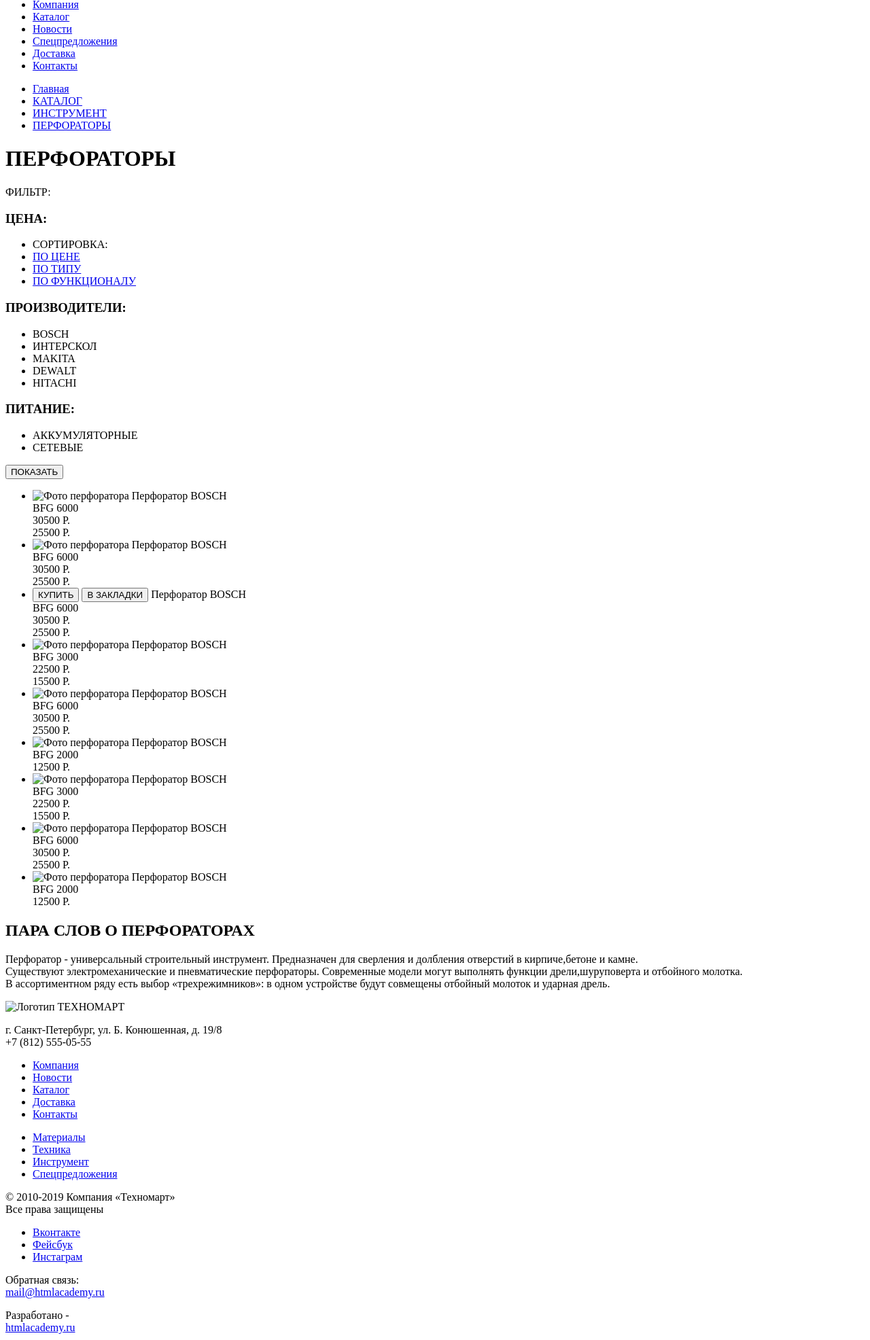
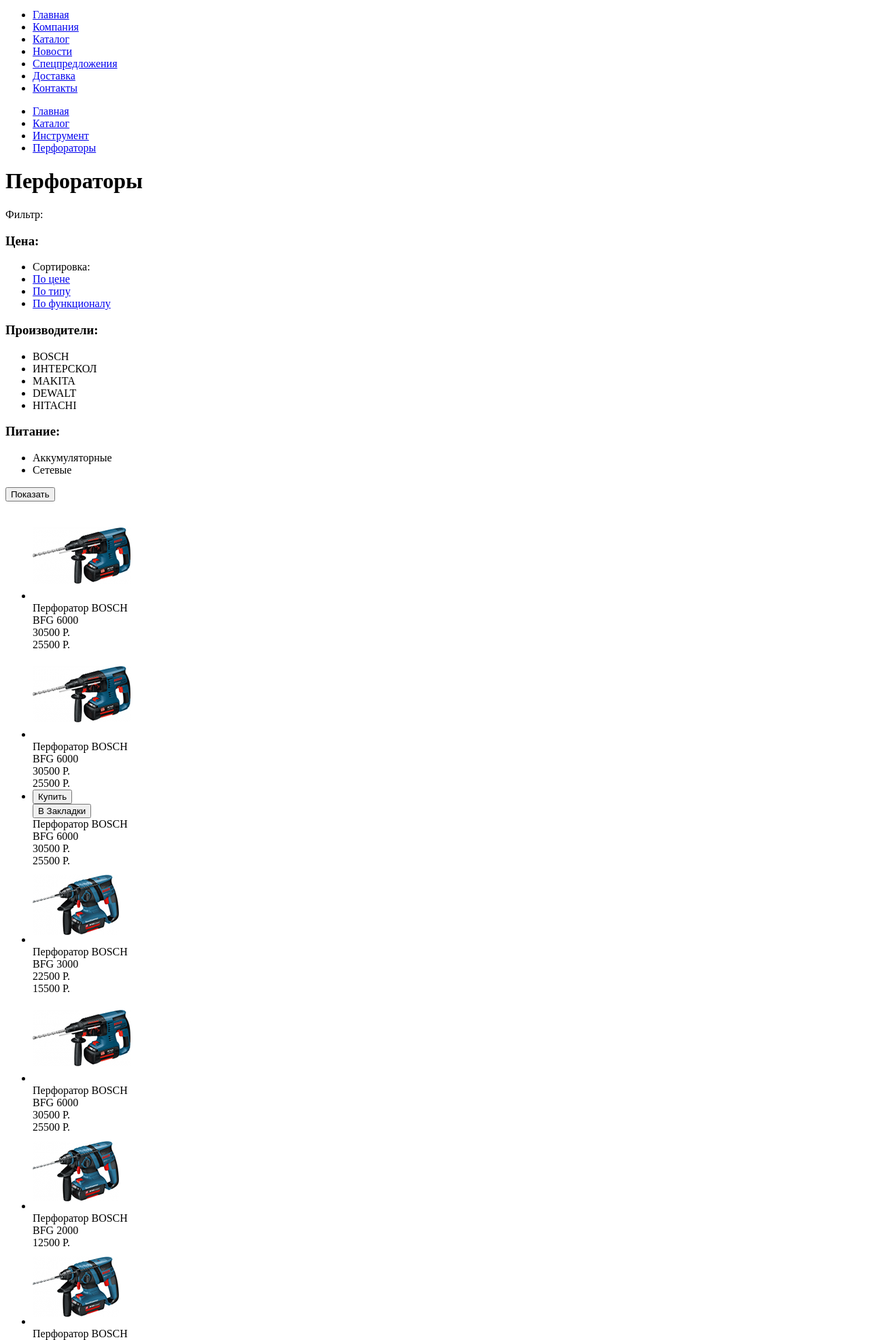
Before and after one commit to IlyaKorn/1352857-technomart-28, a plain HTML site: page catalog.html in a window 1280 px wide. Shown: the part 308-2280 px from the top of the page at 68% size. Drawn offline with Linux system fonts and the light colour scheme.

Commit message:
Выполнил ДЗ по Лекции №3
- скачал основные и декоративные картинки (чекбоксы, иконки и др.)
- добавил картинки в разметку основной и внутренней страниц;
- подогнал размеры к каждой добавленной картинке, исходя из макета.

```diff
--- a/catalog.html
+++ b/catalog.html
@@ -6,7 +6,7 @@
   </head>
   <body>
    <header>
-    <img src="#" alt="Логотип ТЕХНОМАРТ">  <!--Это логотип ТЕХНОМАРТа-->
+    <img src="img/logo.svg" width="220" height="47" alt="Логотип Техномарт" >
     <ul>
      <li>Поиск:</li> <!--Это тэг формы-->
      <li><a href="#">Закладки:</a></li>
@@ -37,28 +37,23 @@
      <nav>
       <ul>
        <li><a href="index.html">Главная</a></li>  <!--здесь будет значок для перехода на главную страницу-->
-       <li><a href="catalog.html">КАТАЛОГ</a></li>
-       <li><a href="#">ИНСТРУМЕНТ</a></li>
-       <li><a href="#">ПЕРФОРАТОРЫ</a></li>
+       <li><a href="catalog.html">Каталог</a></li>
+       <li><a href="#">Инструмент</a></li>
+       <li><a href="#">Перфораторы</a></li>
       </ul>
      </nav>
-     <h1>ПЕРФОРАТОРЫ</h1>
-     <section>
-      <p>ФИЛЬТР:</p>
-      <h3>ЦЕНА:</h3>
+     <h1>Перфораторы</h1>
+     <p>Фильтр:</p>
+     <h3>Цена:</h3>
      <!--здесь будет фильтр товаров-->
-     </section>
-     <section>
      <ul>
-       <li>СОРТИРОВКА:</li>
-       <li><a href="#">ПО ЦЕНЕ</a></li>
-       <li><a href="#">ПО ТИПУ</a></li>
-       <li><a href="#">ПО ФУНКЦИОНАЛУ</a></li>
+      <li>Сортировка:</li>
+      <li><a href="#">По цене</a></li>
+      <li><a href="#">По типу</a></li>
+      <li><a href="#">По функционалу</a></li>
      </ul>
      <!--здесь будет еще галочки и необходимо будет настроить сортировку-->
-     </section>
-     <section>
-      <h3>ПРОИЗВОДИТЕЛИ:</h3>
+     <h3>Производители:</h3>
      <ul>
       <li>BOSCH</li>
       <li>ИНТЕРСКОЛ</li>
@@ -66,102 +61,96 @@
       <li>DEWALT</li>
       <li>HITACHI</li>
      </ul>
-     </section>
-     <section>
-      <h3>ПИТАНИЕ:</h3>
+     <h3>Питание:</h3>
       <ul>
-       <li>АККУМУЛЯТОРНЫЕ</li>
-       <li>СЕТЕВЫЕ</li>
+       <li>Аккумуляторные</li>
+       <li>Сетевые</li>
       </ul>
-      <button>ПОКАЗАТЬ</button>
-     </section>
-     <section>
+      <button>Показать</button>
       <ul>
        <li>
-        <img src="#" alt="Фото перфоратора">
+        <img src="img/bfg6000.png" width="144" height="128" alt="Перфоратор BOSCH BFG 6000"><br>
         Перфоратор BOSCH<br>
         BFG 6000<br>
         30500 Р.<br>
         25500 Р.
        </li>
        <li>
-        <img src="#" alt="Фото перфоратора">
+        <img src="img/bfg6000.png" width="144" height="128" alt="Перфоратор BOSCH BFG 6000"><br>
         Перфоратор BOSCH<br>
         BFG 6000<br>
         30500 Р.<br>
         25500 Р.
        </li>
        <li>
-       <button>КУПИТЬ</button>
-       <button>В ЗАКЛАДКИ</button>
+       <button>Купить</button><br>
+       <button>В Закладки</button><br>
        Перфоратор BOSCH<br>
        BFG 6000<br>
        30500 Р.<br>
        25500 Р.
        </li>
        <li>
-        <img src="#" alt="Фото перфоратора">
+        <img src="img/bfg3000.png" width="127" height="112" alt="Перфоратор BOSCH BFG 3000"><br>
         Перфоратор BOSCH<br>
         BFG 3000<br>
         22500 Р.<br>
         15500 Р.
        </li>
        <li>
-        <img src="#" alt="Фото перфоратора">
+        <img src="img/bfg6000.png" width="144" height="128" alt="Перфоратор BOSCH BFG 6000"><br>
         Перфоратор BOSCH<br>
         BFG 6000<br>
         30500 Р.<br>
         25500 Р.
        </li>
        <li>
-        <img src="#" alt="Фото перфоратора">
+        <img src="img/bfg2000.png" width="127" height="112" alt="Перфоратор BOSCH BFG 2000"><br>
         Перфоратор BOSCH<br>
         BFG 2000<br>
         12500 Р.
        </li>
        <li>
-        <img src="#" alt="Фото перфоратора">
+        <img src="img/bfg3000.png" width="127" height="112" alt="Перфоратор BOSCH BFG 3000"><br>
         Перфоратор BOSCH<br>
         BFG 3000<br>
         22500 Р.<br>
         15500 Р.
        </li>
        <li>
-        <img src="#" alt="Фото перфоратора">
+        <img src="img/bfg6000.png" width="144" height="128" alt="Перфоратор BOSCH BFG 6000"><br>
         Перфоратор BOSCH<br>
         BFG 6000<br>
         30500 Р.<br>
         25500 Р.
        </li>
        <li>
-        <img src="#" alt="Фото перфоратора">
+        <img src="img/bfg2000.png" width="127" height="112" alt="Перфоратор BOSCH BFG 2000"><br>
         Перфоратор BOSCH<br>
         BFG 2000<br>
         12500 Р.
        </li>
       </ul>
-     </section>
      <section>
       <!--здесь будет форма перехода по страницам-->
-      <h1>ПАРА СЛОВ О ПЕРФОРАТОРАХ</h1>
-      <P>
+      <h2>Пара слов о перфораторах</h2>
+      <p>
        Перфоратор - универсальный строительный инструмент. Предназначен для сверления и долбления отверстий в кирпиче,бетоне и камне.<br>
        Существуют электромеханические и пневматические перфораторы. Современные модели могут выполнять функции дрели,шуруповерта и отбойного молотка.<br>
        В ассортиментном ряду есть выбор «трехрежимников»: в одном устройстве будут совмещены отбойный молоток и ударная дрель.
-      </P>
+      </p>
      </section>
     </main>
     <footer>
-        <section>
+     <div>
       <a>
-          <img src="#" alt="Логотип ТЕХНОМАРТ">  <!--Это логотип ТЕХНОМАРТа-->
+       <img src="img/logo.svg" width="220" height="68" alt="Логотип Техномарт">
       </a>
-         <p>г. Санкт-Петербург, ул. Б. Конюшенная, д. 19/8<br>
+      <p>
+       г. Санкт-Петербург, ул. Б. Конюшенная, д. 19/8<br>
        +7 (812) 555-05-55
       </p>
-        </section>
-        <section>
-         <nav>
+     </div>
      <ul>
       <li><a href="#">Компания</a></li>
       <li><a href="#">Новости</a></li>
@@ -169,32 +158,27 @@
       <li><a href="#">Доставка</a></li>
       <li><a href="#">Контакты</a></li>
      </ul>
-         </nav>
-        </section>
-        <section>
-         <nav>
      <ul>
       <li><a href="#">Материалы</a></li>
       <li><a href="#">Техника</a></li>
       <li><a href="#">Инструмент</a></li>
       <li><a href="#">Спецпредложения</a></li>
      </ul>
-         </nav>
-         <p>© 2010-2019 Компания «Техномарт»<br>
+     <p>
+      © 2010-2019 Компания «Техномарт»<br>
       Все права защищены
      </p>
-        </section>
-        <section>
      <ul>
-          <li><a href="#">Вконтакте</a></li>
-          <li><a href="#">Фейсбук</a></li>
-          <li><a href="#">Инстаграм</a></li>
+      <li><a href="#"><img src="img/vkontakte.svg" width="44" height="44" alt="Наша группа Вконтакте"></a></li>
+      <li><a href="#"><img src="img/facebook.svg" width="44" height="44" alt="Наша группа Фейсбук"></a></li>
+      <li><a href="#"><img src="img/instagram.svg" width="44" height="44" alt="Наша группа Инстраграм"></a></li>
      </ul>
-        </section>
-        <p>Обратная связь:<br>
+     <p>
+      Обратная связь:<br>
       <a href="#">mail@htmlacademy.ru</a>
      </p>
-        <p>Разработано -<br>
+     <p>
+      Разработано -<br>
       <a href="https://htmlacademy.ru">htmlacademy.ru</a>
      </p>
    </footer>
```
Also changed, not shown: index.html (+51 -56 lines), img/basket.svg (added), img/bfg2000.png (added), img/bfg3000.png (added), img/bfg6000.png (added), img/bookmark.svg (added), img/checkbox-dot.svg (added), img/checkbox-nonedot.svg (added), img/checkbox-off.svg (added), img/checkbox-on.svg (added), img/facebook.svg (added), img/icon-search.svg (added), img/instagram.svg (added), img/logo.svg (added), 3 more files. Lines whose indentation alone changed are shown as unchanged.
